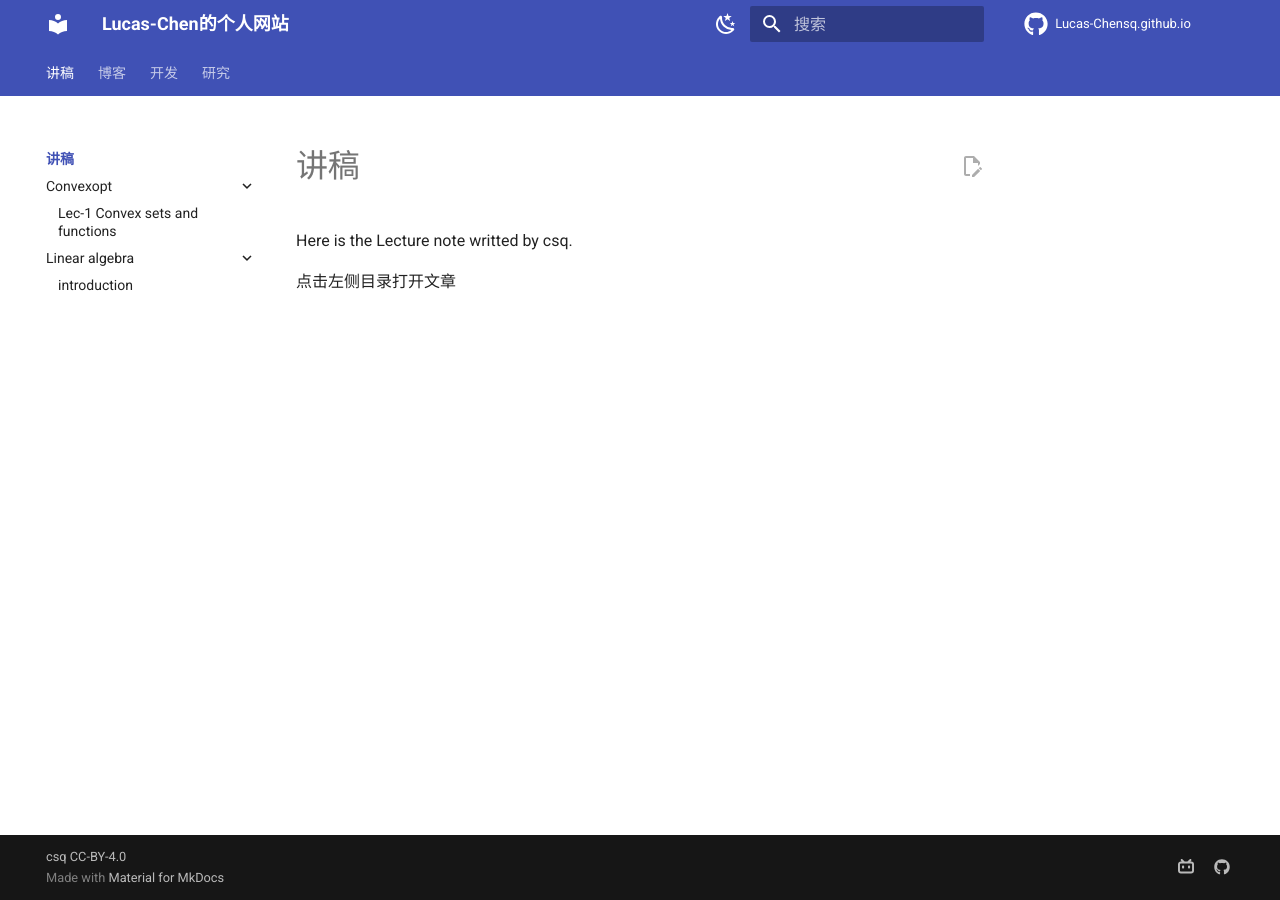
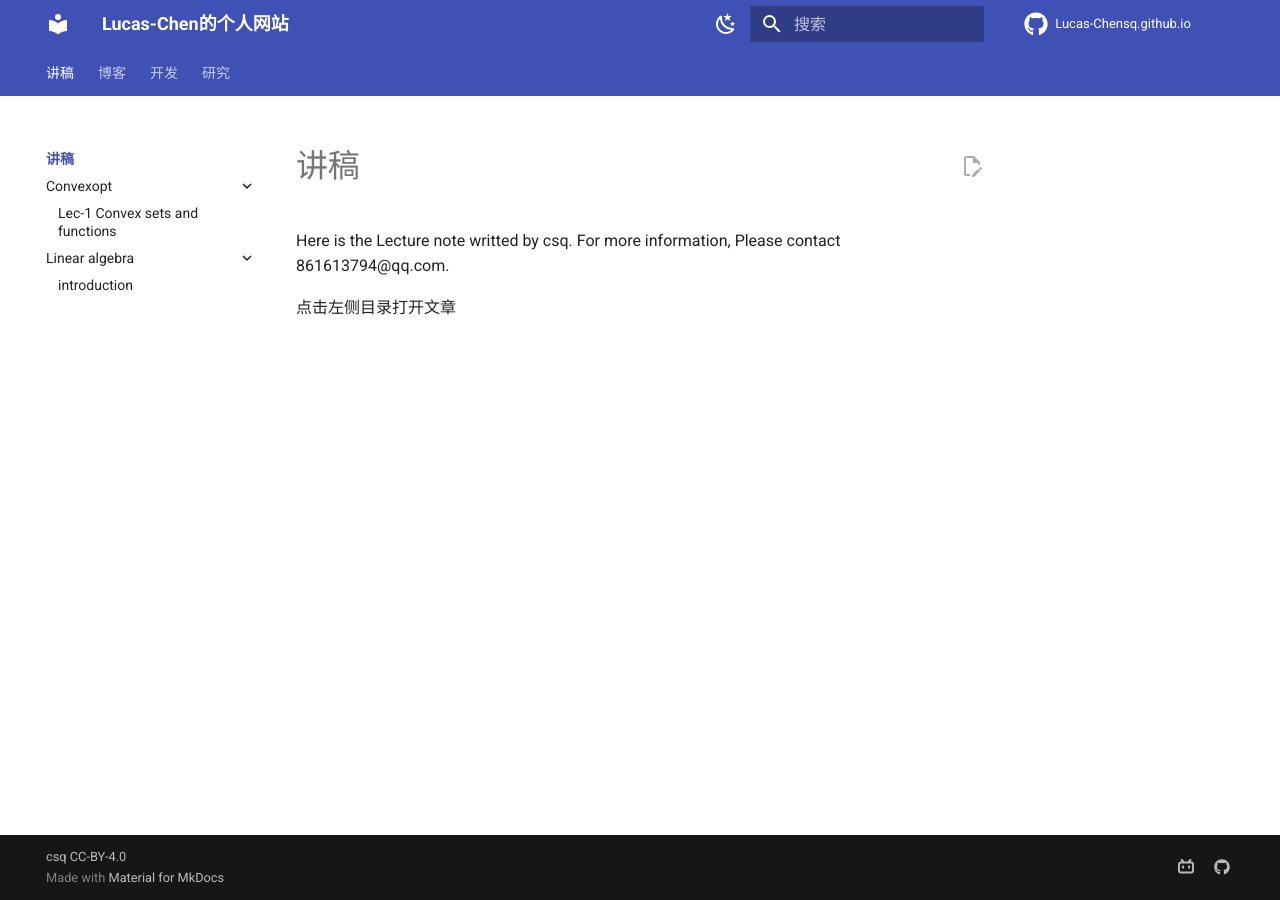
Before and after one commit to Lucas-Chensq/mkdocs, an MkDocs documentation site: the page built from docs/LECTURE/index.md, in a window 1280 px wide. Built offline with MkDocs 1.6.1 and Material for MkDocs 9.7.7, drawn with Linux system fonts in a browser that asks for light colours; comment, search, counter and statistics services are not loaded.

Commit message:
webchange6

```diff
--- a/docs/LECTURE/index.md
+++ b/docs/LECTURE/index.md
@@ -1,5 +1,5 @@
 # 讲稿
 
-Here is the Lecture note writted by csq.
+Here is the Lecture note writted by csq. For more information, Please contact 861613794@qq.com.
 
 点击左侧目录打开文章
```
